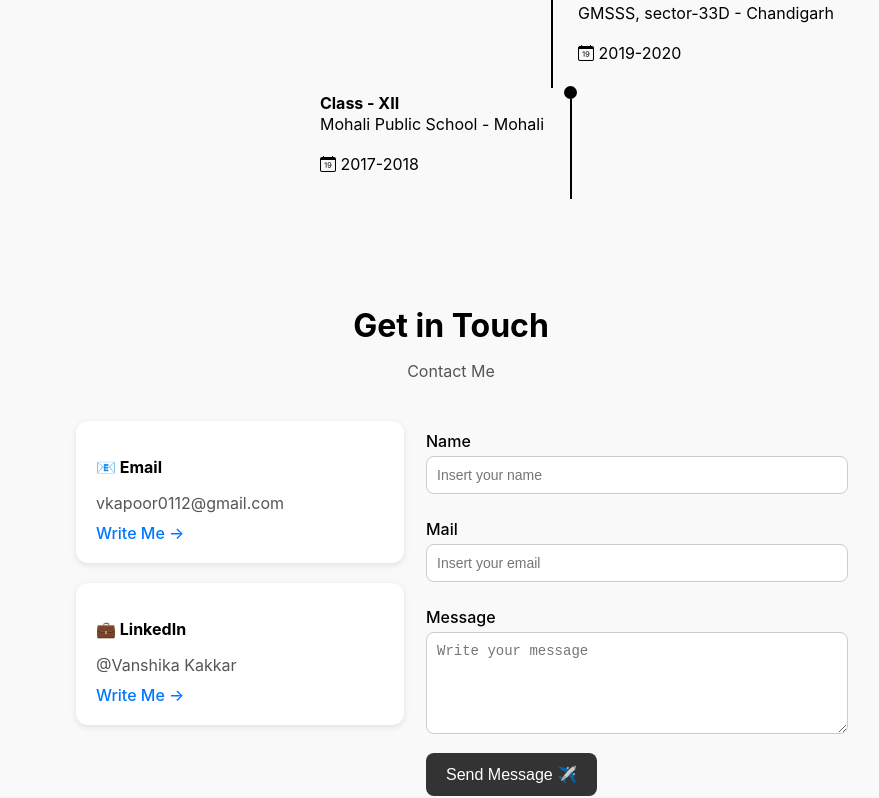
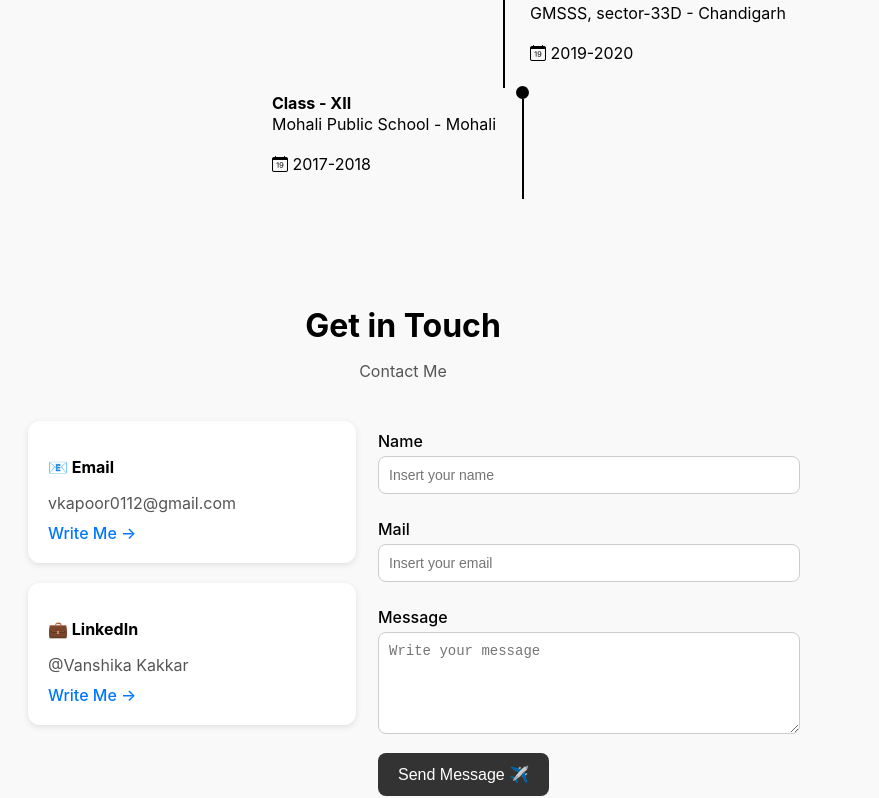
Before and after one commit to Vanshika1225/Portfolio, a React (Create React App) app: page / in a window 1280 px wide. Shown: the part 2296-3094 px from the top of the page, without its empty margins (237-1116 px from the left). Built offline with nearby package versions, Linux system fonts and the light colour scheme.

Commit message:
width added

```diff
--- a/src/App.css
+++ b/src/App.css
@@ -10,7 +10,7 @@
 
 body {
   background-color: #f9f9f9;
-  width: 80vw;
+  width: fit-content;
   margin: 0 auto;
   margin-top: 0;
 }
```
